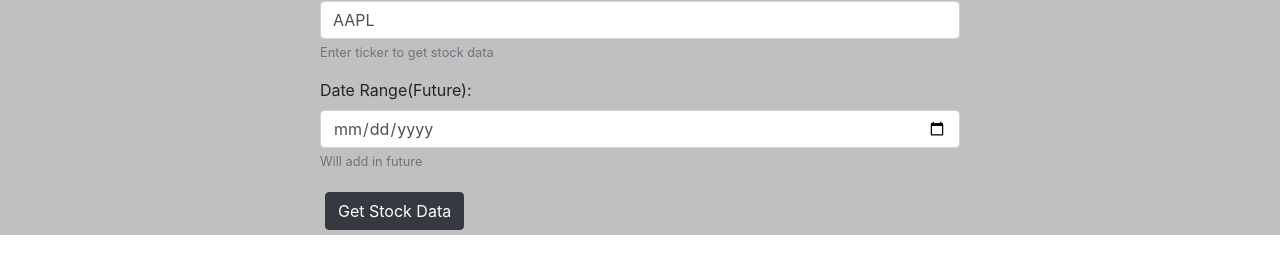
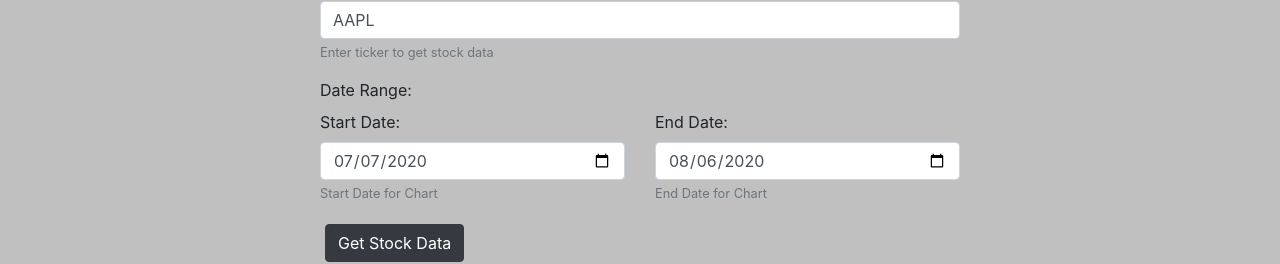
Before and after one commit to ACAPP-dev/stock-app, a React (Create React App) app in the folder frontend/: page /stock in a window 1280 px wide. Shown: the part 293-557 px from the top of the page. Built offline with nearby package versions, Linux system fonts and the light colour scheme; no server answers.

Commit message:
add date values to stock lookup form

```diff
--- a/frontend/src/components/ticker/TickerForm.js
+++ b/frontend/src/components/ticker/TickerForm.js
@@ -1,8 +1,11 @@
 import React from 'react'
 import Form from 'react-bootstrap/Form'
 import Button from 'react-bootstrap/Button'
+import Row from 'react-bootstrap/Row'
+import Col from 'react-bootstrap/Col'
 import TickerList from './TickerList'
 import { connect } from 'react-redux'
+import { getDistance } from '@amcharts/amcharts4/.internal/core/utils/Math'
 
 class TickerForm extends React.Component {
 
@@ -10,7 +13,8 @@
     state = {
         searchText: "",
         ticker: "AAPL",
-        startDate: "",
+        startDate: new Date(new Date().setDate(new Date().getDate() - 30)).toJSON().slice(0,10),
+        endDate: new Date().toJSON().slice(0,10),
         tickers: []
     }
 
@@ -47,7 +51,17 @@
         }
     }
 
+    dateToString = date => {
+        // console.log(date, typeof(date))
+
+        // const dateString = date.getMonth() + '-' + date.getDistance() + '-' + date.getFullYear()
+        // console.log(dateString)
+
+        // return dateString
+    }
+
     render() {
+        console.log(this.state.endDate)
         return (
             <div>
                 <h2>Enter Company Name to Search for Ticker</h2>
@@ -72,11 +86,23 @@
                             </Form.Text>
                         </Form.Group>
                         <Form.Group >
-                            <Form.Label>Date Range(Future):</Form.Label>
-                            <Form.Control type="date" onChange={this.handleChange} name='startDate' placeholder="07/01/2020" value={this.state.startDate} />
-                            <Form.Text className='text-muted'>
-                                Will add in future
-                            </Form.Text>
+                            <Form.Label>Date Range:</Form.Label>
+                            <Row>
+                            <Col>
+                                <Form.Label>Start Date:</Form.Label>
+                                <Form.Control type="date" onChange={this.handleChange} name='startDate' placeholder={new Date(Date.now()-30).toLocaleString().split(',')[0]} value={this.state.startDate} />
+                                <Form.Text className='text-muted'>
+                                    Start Date for Chart
+                                </Form.Text>
+                            </Col>
+                            <Col>
+                            <Form.Label>End Date:</Form.Label>
+                                <Form.Control type="date" onChange={this.handleChange} name='endDate' value={this.state.endDate} />
+                                <Form.Text className='text-muted'>
+                                    End Date for Chart
+                                </Form.Text>
+                            </Col>
+                            </Row>
                         </Form.Group>
 
                         <Button className='watchlist-btn' variant="dark" type="submit">
```
